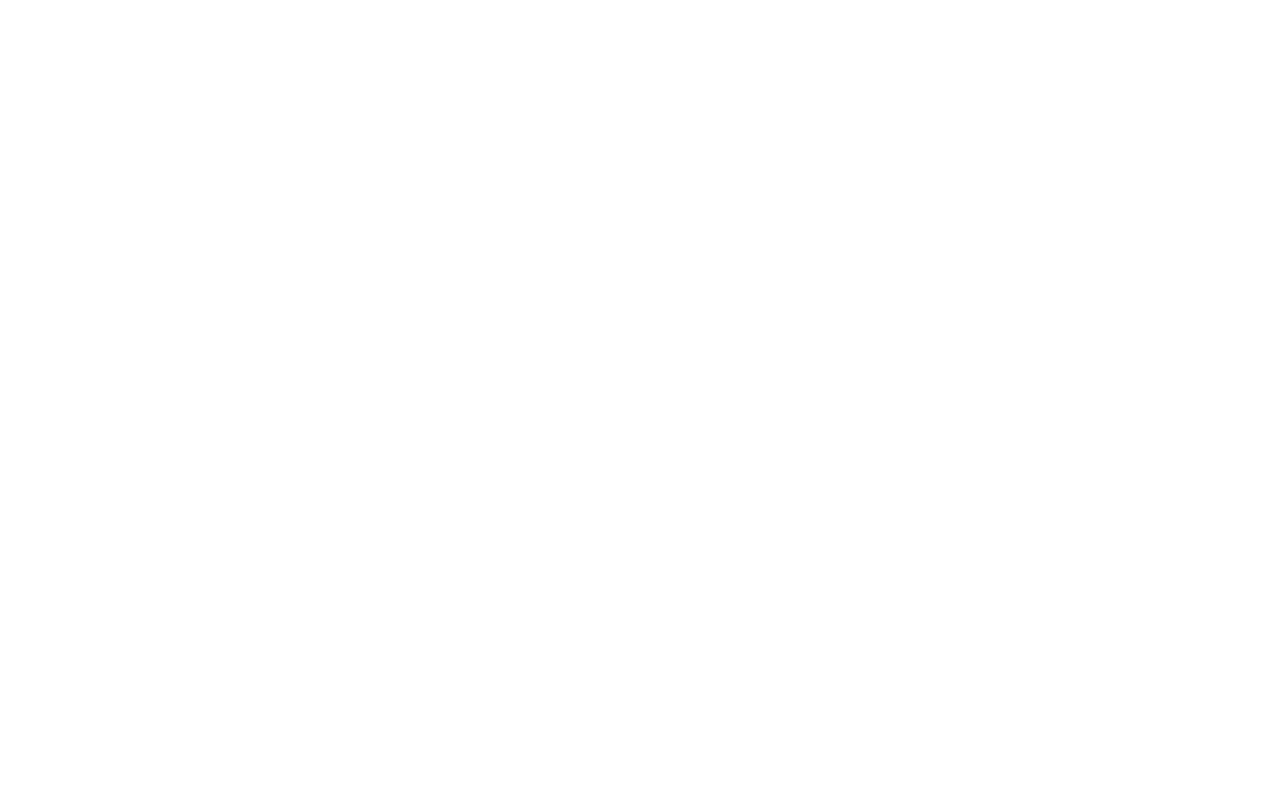
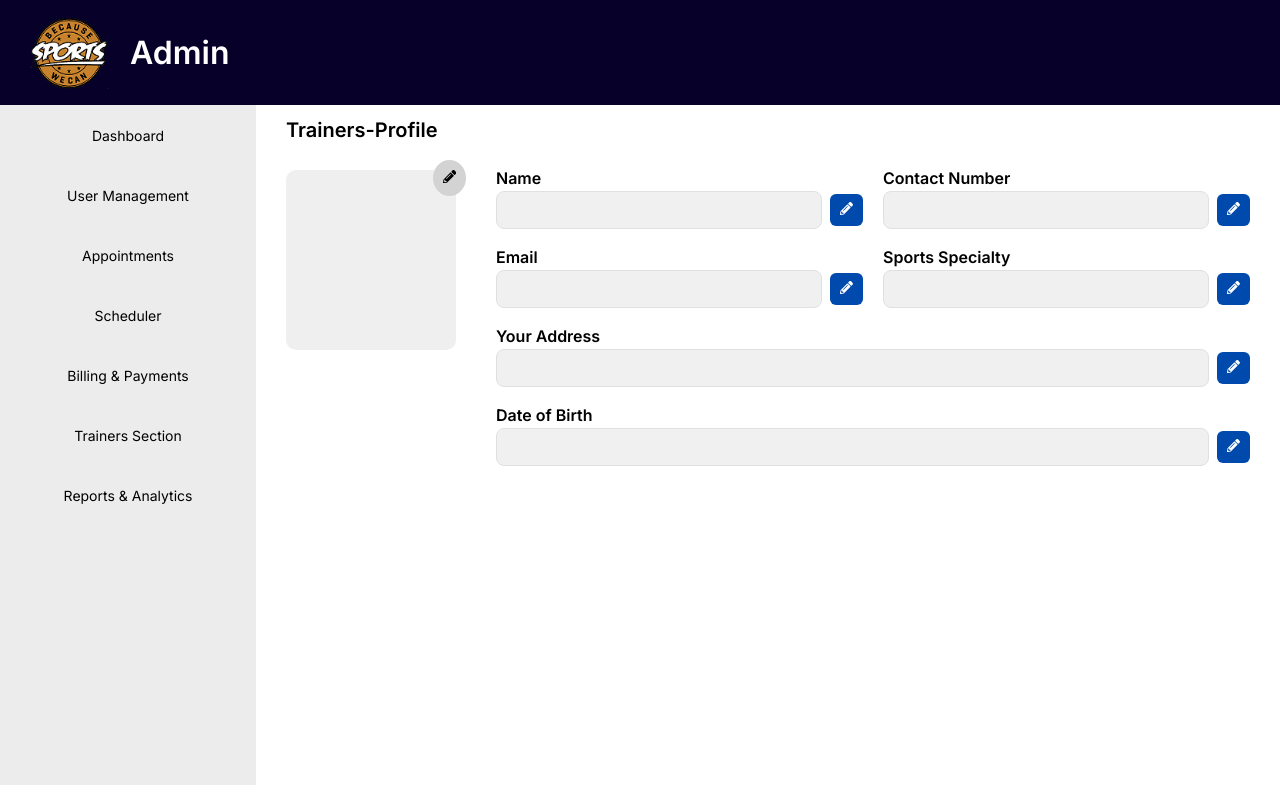
Before and after one commit to viki0003/bwc-admin, a React (Create React App) app: page /trainers-profile in a window 1280 px wide. Before the commit this address had no page. Built offline with nearby package versions, Linux system fonts and the light colour scheme.

Commit message:
Profile UI

```diff
--- a/src/Pages/Trainers/Profile/Profile.js
+++ b/src/Pages/Trainers/Profile/Profile.js
@@ -1,13 +1,92 @@
-import React from 'react';
-import './profile.css';
+import React, { useRef, useState } from "react";
+import { FaPencilAlt } from "react-icons/fa";
+import "./profile.css";
 
 const Profile = () => {
-    return(
-        <div className="trainers-profile">
-            <div className='profile-form'>
+  const [profileImage, setProfileImage] = useState(null);
+  const fileInputRef = useRef();
 
+  const handlePhotoClick = () => {
+    fileInputRef.current.click();
+  };
+
+  const handlePhotoChange = (e) => {
+    const file = e.target.files[0];
+    if (file) {
+      setProfileImage(URL.createObjectURL(file));
+    }
+  };
+
+  return (
+    <div className="trainers-profile">
+      <div className="profile-form">
+        <div className="profile-section">
+          <div className="profile-container">
+            <div className="profile-photo">
+              <div className="photo-box">
+                {profileImage && (
+                  <img
+                    src={profileImage}
+                    alt="Profile"
+                    className="profile-img"
+                  />
+                )}
+              </div>
+              <button className="edit-photo" onClick={handlePhotoClick}>
+                <FaPencilAlt />
+              </button>
+              <input
+                type="file"
+                accept="image/*"
+                ref={fileInputRef}
+                style={{ display: "none" }}
+                onChange={handlePhotoChange}
+              />
             </div>
+            <div className="profile-fields">
+              <div className="row">
+                <ProfileField label="Name" />
+                <ProfileField label="Contact Number" />
+              </div>
+              <div className="row">
+                <ProfileField label="Email" />
+                <ProfileField label="Sports Specialty" />
+              </div>
+              <ProfileField label="Your Address" full />
+              <div className="row">
+                <ProfileField label="Date of Birth" />
+              </div>
             </div>
-    );
+          </div>
+        </div>
+      </div>
+    </div>
+  );
 };
-export default Profile
+
+const ProfileField = ({ label, full }) => {
+  const [editable, setEditable] = useState(false);
+  const [value, setValue] = useState("");
+
+  return (
+    <div className={`field-group ${full ? "full" : ""}`}>
+      <label>{label}</label>
+      <div className="field-input">
+        <input
+          type="text"
+          value={value}
+          onChange={(e) => setValue(e.target.value)}
+          disabled={!editable}
+        />
+        <button
+          className="edit-icon"
+          onClick={() => setEditable(!editable)}
+          type="button"
+        >
+          <FaPencilAlt />
+        </button>
+      </div>
+    </div>
+  );
+};
+export default Profile;
--- a/src/Pages/Trainers/Profile/profile.css
+++ b/src/Pages/Trainers/Profile/profile.css
@@ -0,0 +1,93 @@
+
+
+  .profile-section h2 {
+    font-size: 24px;
+    margin-bottom: 20px;
+  }
+
+  .profile-container {
+    display: flex;
+    gap: 40px;
+  }
+
+  .profile-photo {
+    position: relative;
+  }
+
+  .photo-box {
+    width: 170px;
+    height: 180px;
+    background-color: #efefef;
+    border-radius: 10px;
+  }
+
+  .edit-photo {
+    position: absolute;
+    top: -10px;
+    right: -10px;
+    background-color: #d3d3d3;
+    border: none;
+    border-radius: 50%;
+    padding: 10px;
+    cursor: pointer;
+  }
+
+  .profile-fields {
+    flex: 1;
+    display: flex;
+    flex-direction: column;
+    gap: 20px;
+  }
+
+  .row {
+    display: flex;
+    gap: 20px;
+  }
+
+  .field-group {
+    flex: 1;
+    display: flex;
+    flex-direction: column;
+  }
+
+  .field-group.full {
+    width: 100%;
+  }
+
+  .field-input {
+    display: flex;
+    align-items: center;
+  }
+
+  .field-input input {
+    flex: 1;
+    padding: 10px 12px;
+    border-radius: 8px;
+    border: 1px solid #E0E0E0;
+    background-color: #f0f0f0;
+  }
+
+  .edit-icon {
+    background-color: #004aad;
+    color: white;
+    border: none;
+    padding: 8px 10px;
+    border-radius: 6px;
+    margin-left: 8px;
+    cursor: pointer;
+    font-size: 13px;
+  }
+  .profile-img {
+    width: 100%;
+    height: 100%;
+    border-radius: 10px;
+    object-fit: cover;
+  }
+
+  .profile-fields .field-group label {
+    font-family: Inter;
+    font-weight: 600;
+    font-size: 16px;
+    line-height: 100%;
+    margin-bottom: 5px;
+}
--- a/src/Routes/Routing.js
+++ b/src/Routes/Routing.js
@@ -20,6 +20,7 @@
 import TrainersHome from "../Pages/Trainers/TrainersHome/TrainersHome";
 import MySessions from "../Pages/Trainers/MySessions/MySessions";
 import Notifications from "../Pages/Trainers/Notifications/Notifications";
+import Profile from "../Pages/Trainers/Profile/Profile";
 
 const Routing = () => {
   return (
@@ -58,8 +59,10 @@
         <Route path="/trainers-home" element={<TrainersHome />} />
         <Route path="/my-sessions" element={<MySessions />} />
         <Route path="/notifications" element={<Notifications />} />
+        <Route path="/trainers-profile" element={<Profile />} />
       </Route>
       <Route path="/trainers-login" element={<TrainersLogin />} />
+
       <Route
         path="/trainers-create-account"
         element={<TrainersCreateAccount />}
```
